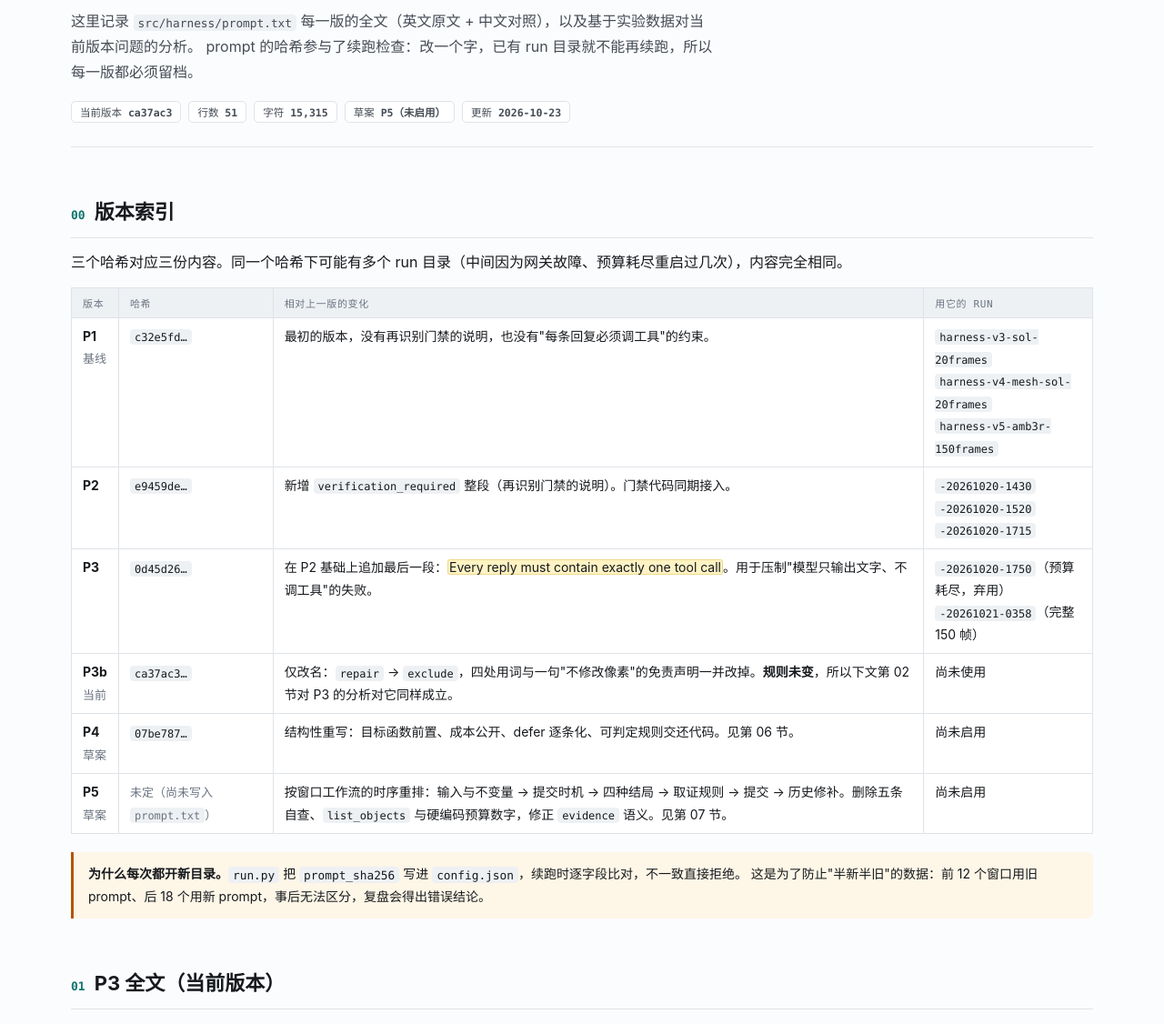
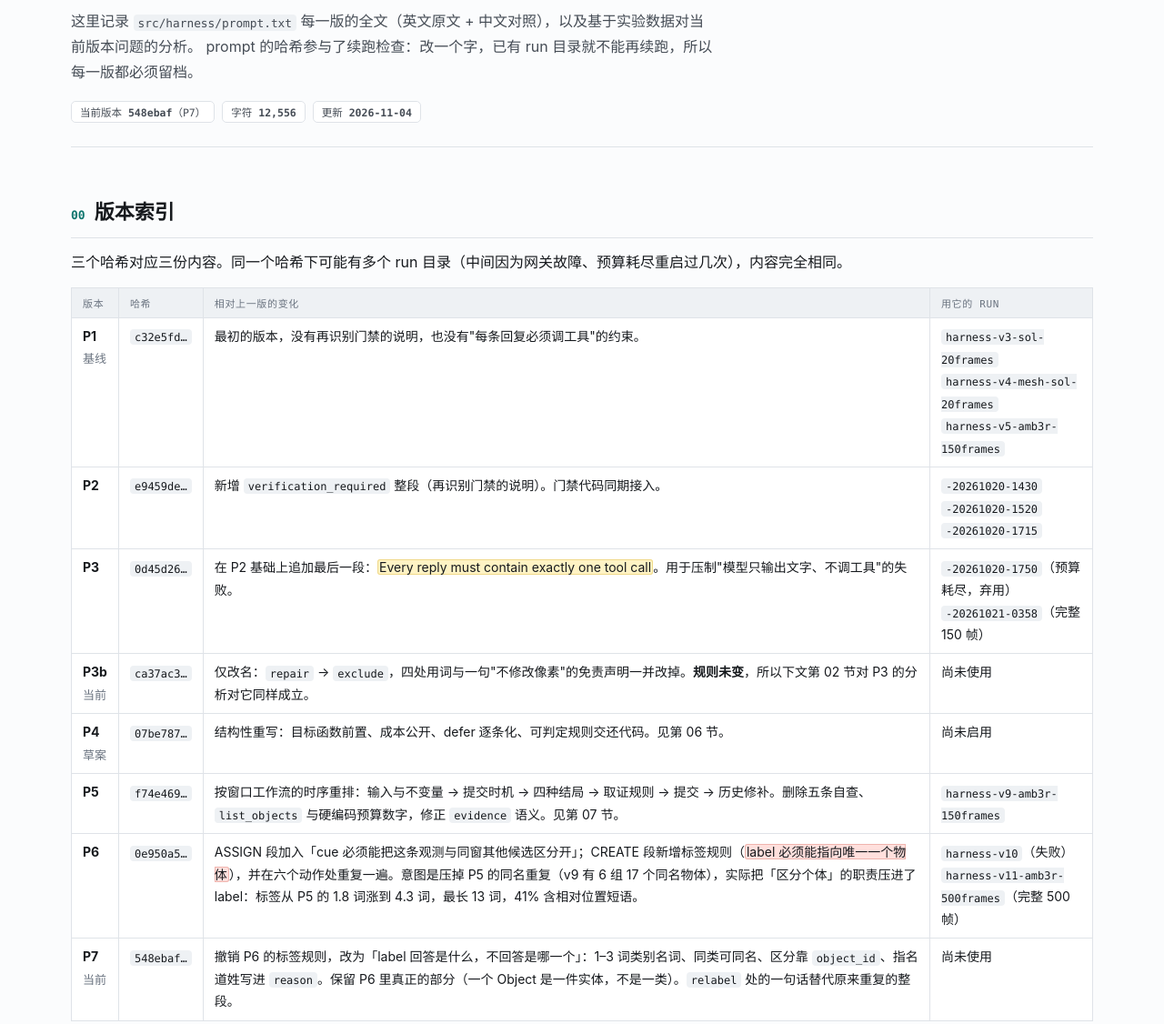
Before and after one commit to ZhitaoWang111/Reconstruction, a plain HTML site: page InstanceRecognition/docs/prompts.html in a window 1280 px wide. Shown: the part 121-1247 px from the top of the page at 91% size. Drawn offline with Linux system fonts and the light colour scheme.

Commit message:
Stop deriving identity from the label
P6 added a rule to CREATE: "The label names one thing you can point at ... those
things are that many Objects, each with its own label", repeated again for all
six actions. It targeted a real defect - P5's run had 6 groups of same-named
objects (shoe x4, wall picture x4), 17 objects in all - and it fixed it: the
500-frame run has no duplicate labels.

But those duplicates were never duplicates. The four "shoe" objects sit ~10 cm
apart and are four shoes; the three outlets are in three different rooms; the
four wall pictures are four pictures. The rule was suppressing correct naming,
not merging errors. With no field other than object_label to carry "which one",
the model did the only thing available and widened the label: mean length went
from 1.8 words (P5) to 4.3 (P6), the longest to 13, and 41% now contain a
relative position - "pale book immediately right of dark blue book on upper
right wall-unit shelf". A label built out of another object's position goes
stale the moment that object is merged or relabelled, and none of it transfers
to the handoff contract, which wants a short NYU40 category word.

The new text separates the two jobs: the label says what kind of thing it is,
one to three words, and same-kind objects may share it - object_id is what tells
them apart. What P6 got right is kept: several separate things of a kind are
still separate Objects, one Object is one physical thing and never a kind.
Which one is meant goes in reason.

No code change: state.py only checks the label is non-empty and that relabel
actually changes it, and never checks uniqueness.

Also fills in the prompt version index, which had stopped at P5 and never
recorded P6, and corrects the header and handoff doc, which still named P6.

Co-Authored-By: Claude <noreply@anthropic.com>

```diff
--- a/InstanceRecognition/docs/prompts.html
+++ b/InstanceRecognition/docs/prompts.html
@@ -65,11 +65,9 @@ blockquote p{margin:0;font-size:14.5px;color:#123f39}
 <p class="lede">这里记录 <code>src/harness/prompt.txt</code> 每一版的全文（英文原文 + 中文对照），以及基于实验数据对当前版本问题的分析。
 prompt 的哈希参与了续跑检查：改一个字，已有 run 目录就不能再续跑，所以每一版都必须留档。</p>
 <div class="meta">
-<span class="tag">当前版本 <b>ca37ac3</b></span>
-<span class="tag">行数 <b>51</b></span>
-<span class="tag">字符 <b>15,315</b></span>
-<span class="tag">草案 <b>P5（未启用）</b></span>
-<span class="tag">更新 <b>2026-10-23</b></span>
+<span class="tag">当前版本 <b>548ebaf</b>（P7）</span>
+<span class="tag">字符 <b>12,556</b></span>
+<span class="tag">更新 <b>2026-11-04</b></span>
 </div>
 </header>
 
@@ -111,10 +109,22 @@ prompt 的哈希参与了续跑检查：改一个字，已有 run 目录就不
 <td>尚未启用</td>
 </tr>
 <tr>
-<td><b>P5</b><br><span class="small">草案</span></td>
-<td><span class="small">未定（尚未写入 <code>prompt.txt</code>）</span></td>
+<td><b>P5</b></td>
+<td><code>f74e469…</code></td>
 <td>按窗口工作流的时序重排：输入与不变量 → 提交时机 → 四种结局 → 取证规则 → 提交 → 历史修补。删除五条自查、<code>list_objects</code> 与硬编码预算数字，修正 <code>evidence</code> 语义。见第 07 节。</td>
-<td>尚未启用</td>
+<td><code>harness-v9-amb3r-150frames</code></td>
+</tr>
+<tr>
+<td><b>P6</b></td>
+<td><code>0e950a5…</code></td>
+<td>ASSIGN 段加入「cue 必须能把这条观测与同窗其他候选区分开」；CREATE 段新增标签规则（<span class="mark bad">label 必须能指向唯一一个物体</span>），并在六个动作处重复一遍。意图是压掉 P5 的同名重复（v9 有 6 组 17 个同名物体），实际把「区分个体」的职责压进了 label：标签从 P5 的 1.8 词涨到 4.3 词，最长 13 词，41% 含相对位置短语。</td>
+<td><code>harness-v10</code>（失败）<br><code>harness-v11-amb3r-500frames</code>（完整 500 帧）</td>
+</tr>
+<tr>
+<td><b>P7</b><br><span class="small">当前</span></td>
+<td><code>548ebaf…</code></td>
+<td>撤销 P6 的标签规则，改为「label 回答是什么，不回答是哪一个」：1–3 词类别名词、同类可同名、区分靠 <code>object_id</code>、指名道姓写进 <code>reason</code>。保留 P6 里真正的部分（一个 Object 是一件实体，不是一类）。<code>relabel</code> 处的一句话替代原来重复的整段。</td>
+<td>尚未使用</td>
 </tr>
 </tbody>
 </table>
```
Also changed, not shown: InstanceRecognition/src/harness/prompt-v7.txt (added), InstanceRecognition/src/harness/prompt.txt, 1 other file.
